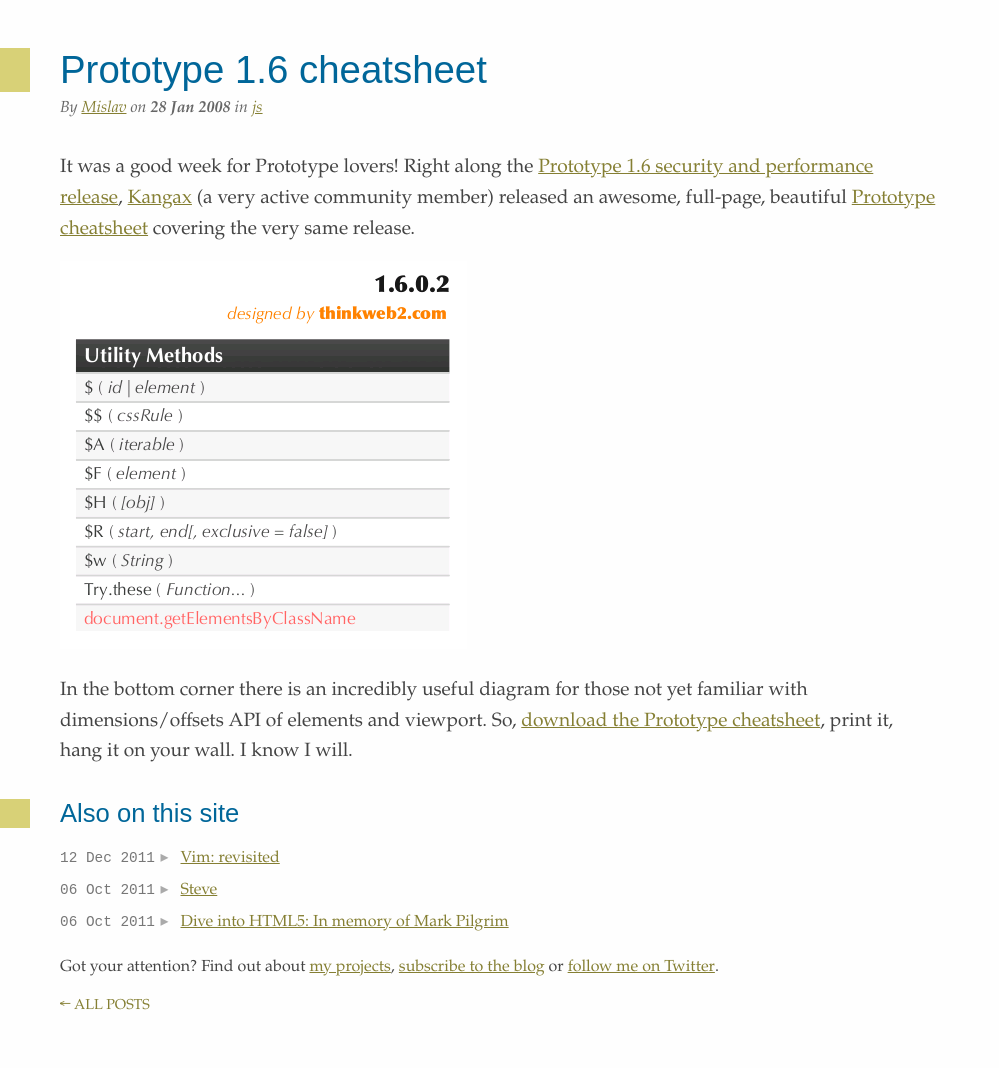
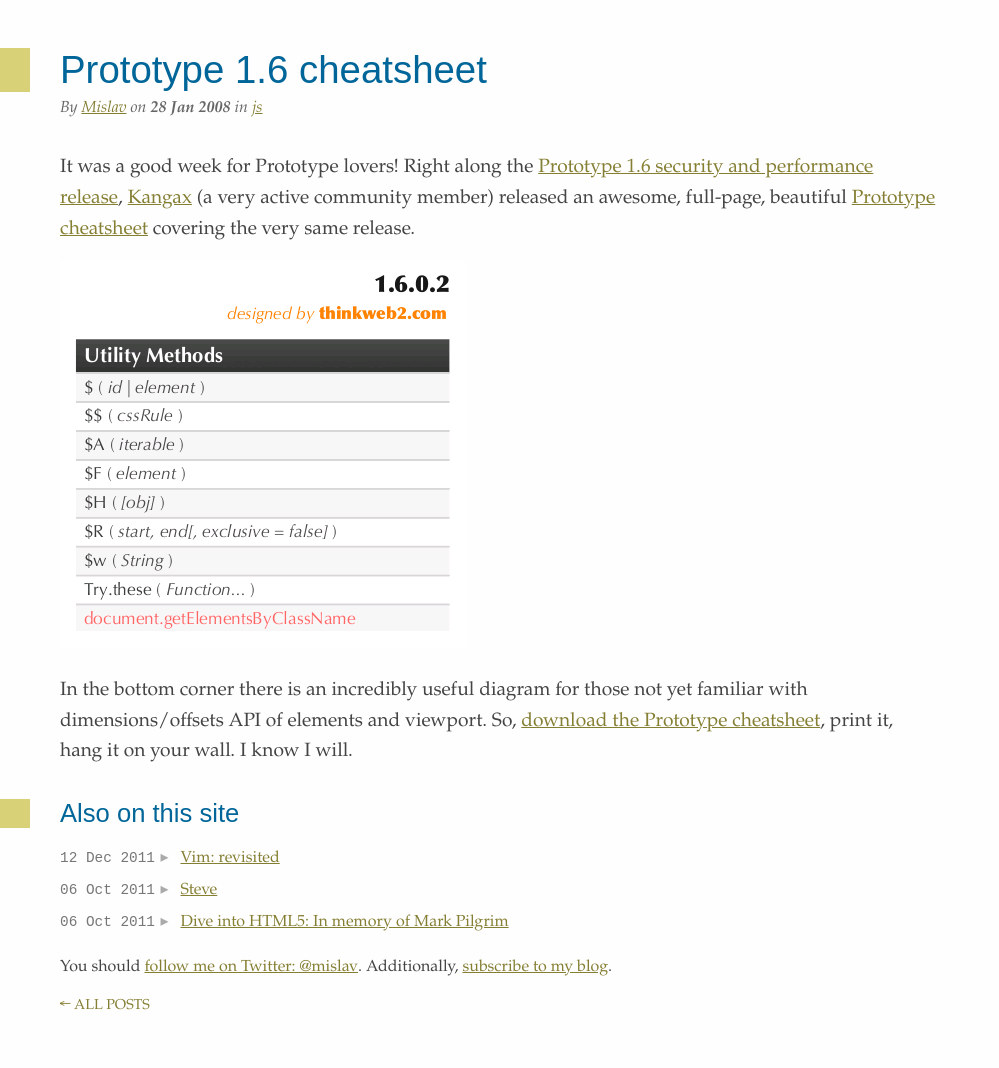
Before and after one commit to mislav/blog, a Jekyll site: the page built from js/_posts/2008-01-28-prototype-cheatsheet.markdown, in a window 1280 px wide. Shown: the whole page, without its empty margins (0-999 px from the left). Built offline with Jekyll 4.4.1, drawn with Linux system fonts in a browser that asks for light colours; Markdown is read by kramdown in place of the engine named in the settings.

Commit message:
got your attention?

```diff
--- a/_layouts/post.html
+++ b/_layouts/post.html
@@ -26,7 +26,10 @@
     {% endfor %}
   </ol>
 
-  <p>Got your attention? Find out about <a href="/projects/">my projects</a>, <a href="/feeds/">subscribe to the blog</a> or <a href="http://twitter.com/mislav" rel="me">follow me on Twitter</a>.</p>
+  <p>
+  You should <a href="http://twitter.com/mislav" rel="me">follow me on Twitter: @mislav</a>.
+  Additionally, <a href="/feeds/">subscribe to my blog</a>.
+  </p>
 
   <a class="home" href="/blog/">← all posts</a>
 </div>
```
